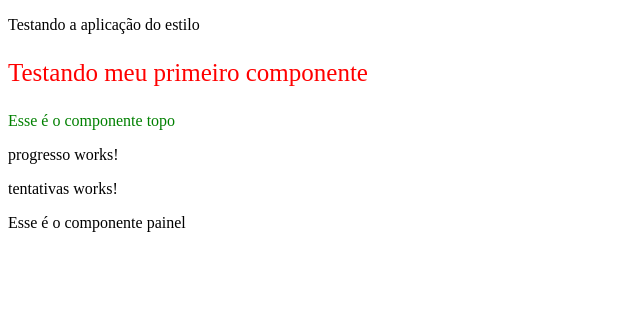
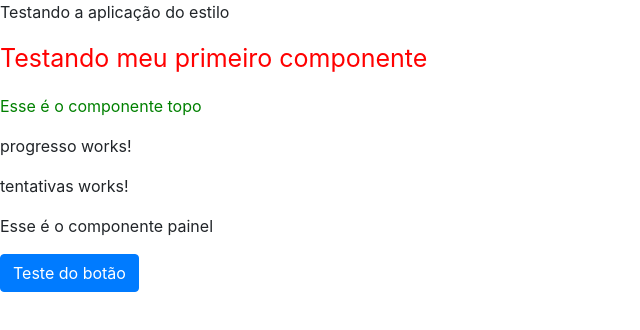
Before and after one commit to rafaellavm/projetoTradutorAngular4_UD, an Angular app in the folder app1/: page / in a window 1280 px wide. Shown: the top 330 px of the page, without its empty margins (0-640 px from the left). Built offline with nearby package versions, Linux system fonts and the light colour scheme.

Commit message:
45 - Instalando o bootstrap no projeto

```diff
--- a/app1/package.json
+++ b/app1/package.json
@@ -21,6 +21,7 @@
     "@angular/platform-browser": "^5.2.0",
     "@angular/platform-browser-dynamic": "^5.2.0",
     "@angular/router": "^5.2.0",
+    "bootstrap": "^4.0.0-alpha.6",
     "core-js": "^2.4.1",
     "rxjs": "^5.5.6",
     "zone.js": "^0.8.19"
--- a/app1/src/app/painel/painel.component.html
+++ b/app1/src/app/painel/painel.component.html
@@ -3,3 +3,4 @@
 <p>
   Esse é o componente painel
 </p>
+<button class="btn btn-primary">Teste do botão</button>
```
Also changed, not shown: app1/.angular-cli.json, 2 other files (tests, documents, lock files or other folders).
